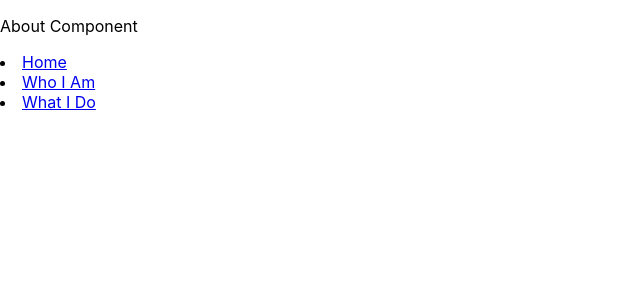
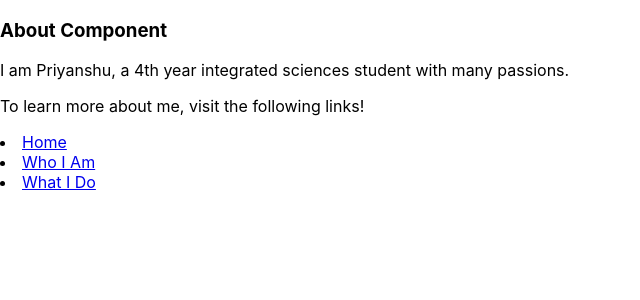
Before and after one commit to priyanshumahey/priyanshumahey.github.io, a React (Create React App) app in the folder website/: page /#/AboutMe in a window 1280 px wide. Shown: the top 300 px of the page, without its empty margins (0-640 px from the left). Built offline with nearby package versions, Linux system fonts and the light colour scheme.

Commit message:
Update About.js

```diff
--- a/website/src/Components/About.js
+++ b/website/src/Components/About.js
@@ -13,7 +13,9 @@ import { Link } from "react-router-dom";
 function About () {
     return(
       <div>
-        <p>About Component</p>
+        <h3>About Component</h3>
+        <p>I am Priyanshu, a 4th year integrated sciences student with many passions.</p>
+        <p>To learn more about me, visit the following links!</p>
         <li>
           <Link to="/">Home</Link>
         </li>
```
